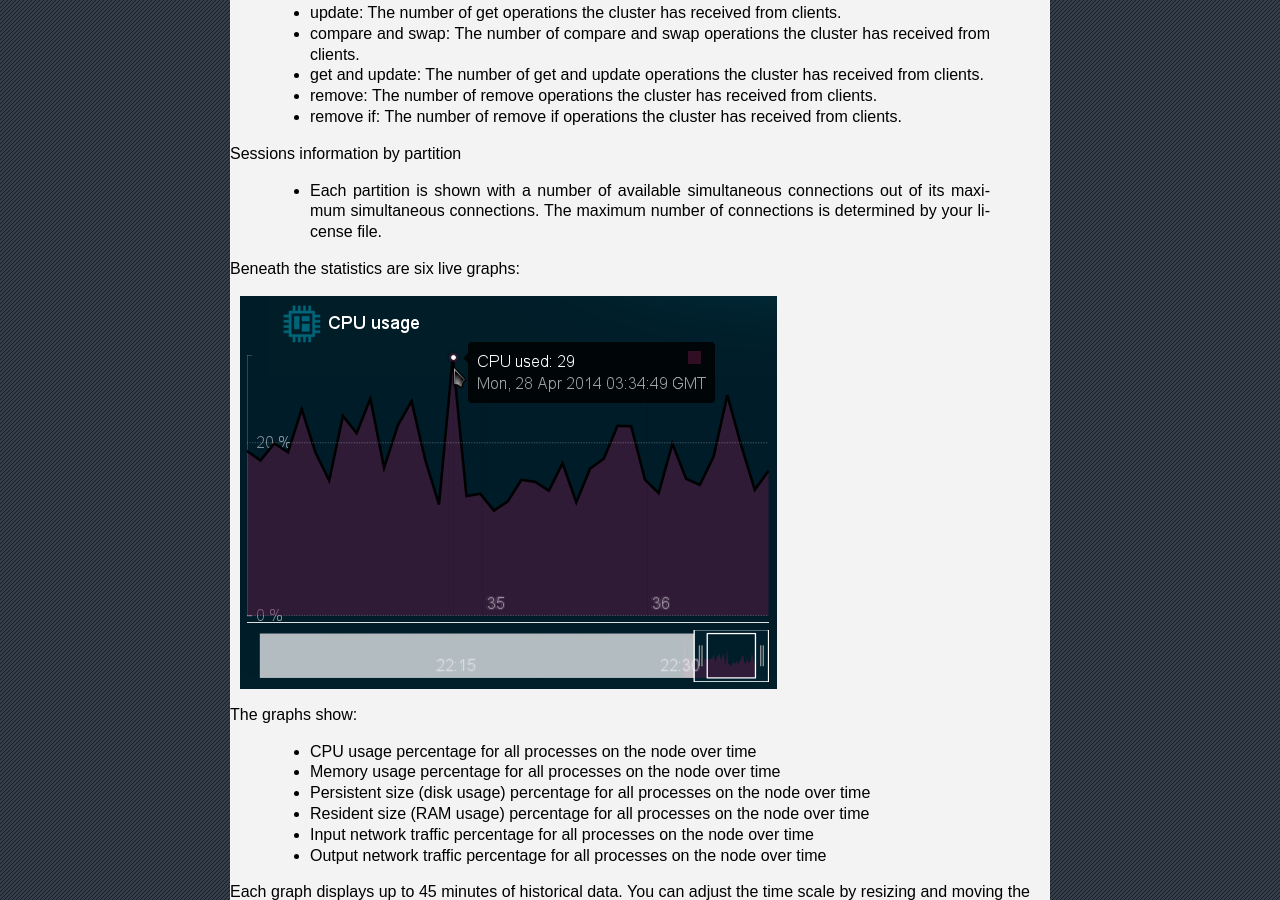
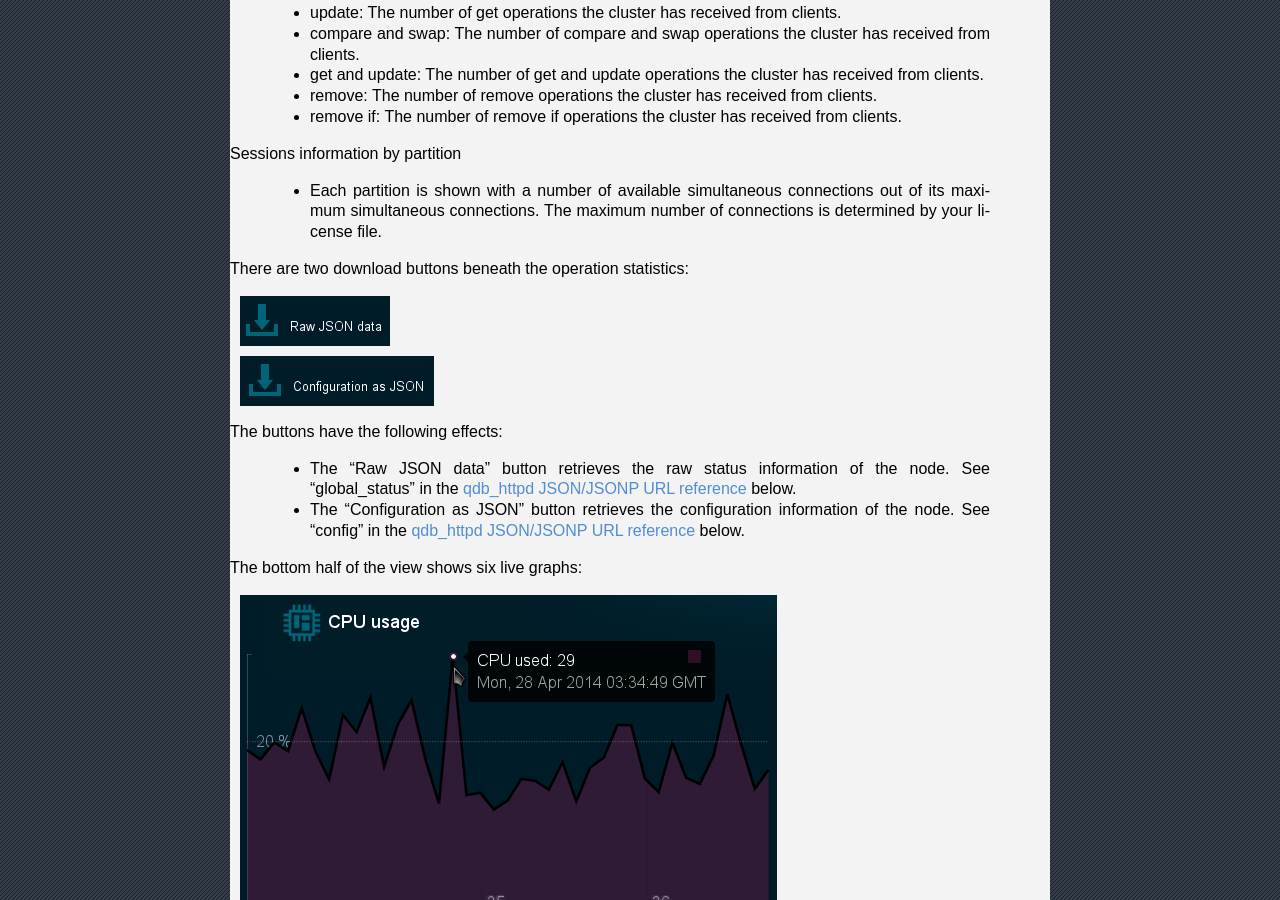
Before and after one commit to iltommi/qdb-documentation, a Sphinx documentation site: the page built from source/reference/qdb_httpd.rst, in a window 1280 px wide and 900 px high, scrolled down 3982 px. Built offline with Sphinx 7.4.7, drawn with Linux system fonts in a browser that asks for light colours.

Commit message:
Return the buttons and text for the download as JSON buttons.

```diff
--- a/source/reference/qdb_httpd.rst
+++ b/source/reference/qdb_httpd.rst
@@ -147,7 +147,23 @@ Sessions information by partition
 
    - Each partition is shown with a number of available simultaneous connections out of its maximum simultaneous connections. The maximum number of connections is determined by your license file.
 
-Beneath the statistics are six live graphs:
+
+There are two download buttons beneath the operation statistics:
+
+.. image:: qdb_httpd_raw_json_data.png
+    :align: center
+
+.. image:: qdb_httpd_configuration_as_json.png
+    :align: center
+
+The buttons have the following effects:
+
+ * The "Raw JSON data" button retrieves the raw status information of the node. See "global_status" in the :ref:`qdb_httpd-url-reference` below.
+ * The "Configuration as JSON" button retrieves the configuration information of the node. See "config" in the :ref:`qdb_httpd-url-reference` below.
+
+
+
+The bottom half of the view shows six live graphs:
 
 .. image:: qdb_httpd_node_cpu_usage_graph.png
     :align: center
@@ -165,13 +181,6 @@ The graphs show:
 Each graph displays up to 45 minutes of historical data. You can adjust the time scale by resizing and moving the window at the bottom of each graph.
 
 Hover over the black line on the graph to display detailed information about the selected data point.
-
-
-
-
-
-
-
 
 
 
```
Also changed, not shown: source/reference/qdb_httpd_configuration_as_json.png (added), source/reference/qdb_httpd_raw_json_data.png (added).
